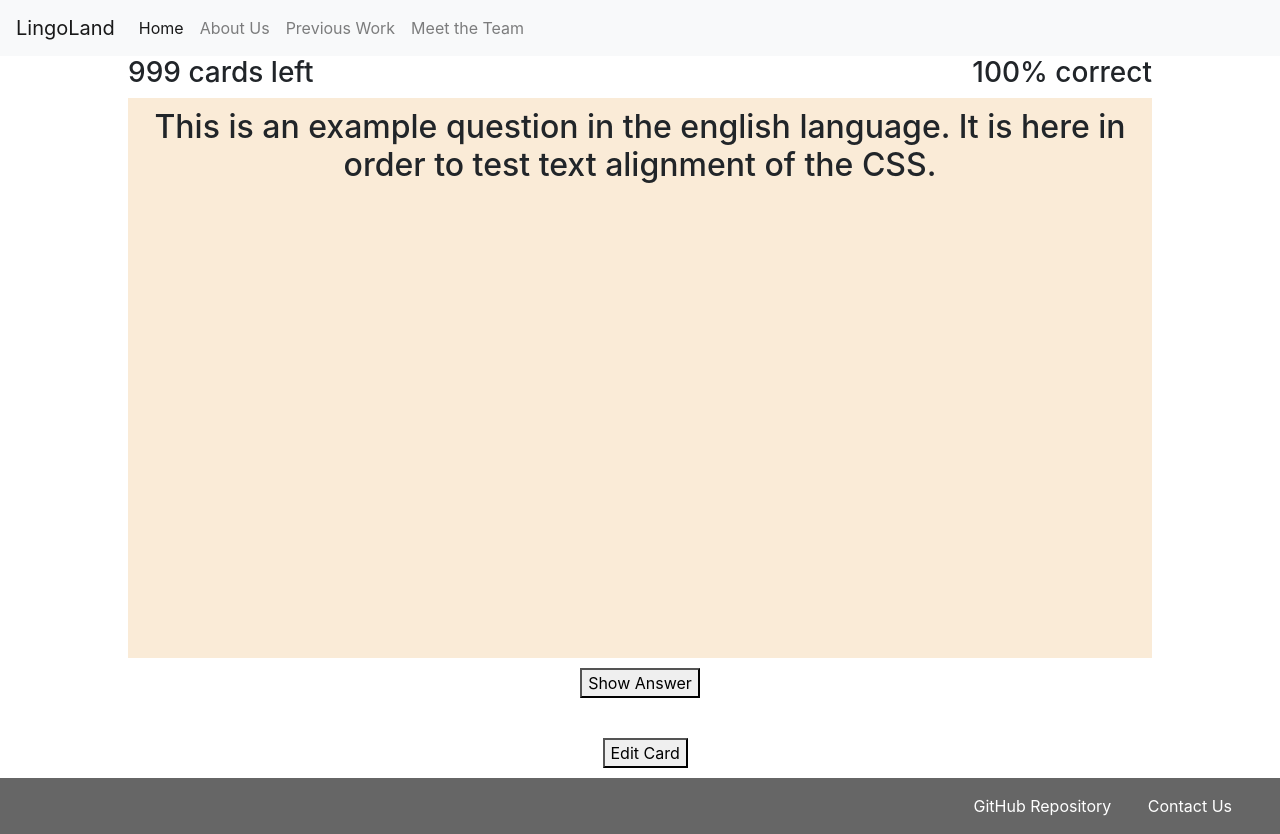
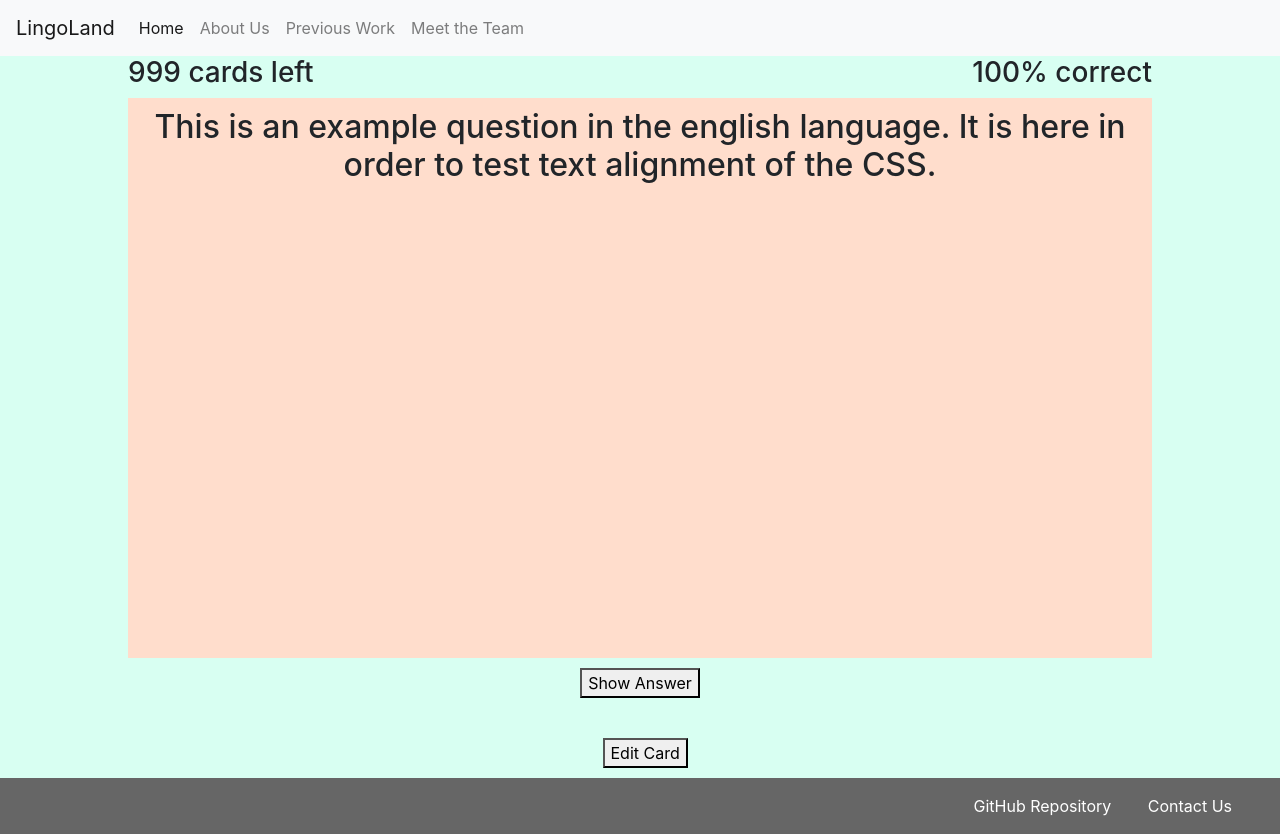
Before and after one commit to lysms/LingoLand, a PHP site: page /flashcards.php in a window 1280 px wide. Run offline with PHP 8.4, Linux system fonts and the light colour scheme; some libraries are stand-ins or nearby versions.

Commit message:
Color Palette

```diff
--- a/flashcards/flashcards.css
+++ b/flashcards/flashcards.css
@@ -1,3 +1,9 @@
+
+body{
+	background-color: rgba(127, 255, 213,0.3);
+}
+
+
 #info {
 	margin: auto;
 	width: 80%;
@@ -11,11 +17,9 @@
 	float: right;
 }
 
-
-
 main {
 	margin: auto;
-	background-color: antiquewhite;
+	background-color: #ffddcc;
 	width: 80%;
 	min-height: auto;
 	height: 70vh;
--- a/flashcards/flashcards.php
+++ b/flashcards/flashcards.php
@@ -4,11 +4,12 @@
 ?>
 
 <title>LingoLand &#8212; Review</title>
-<link rel="stylesheet" href="flashcards.css">
+
 
 <?php include('../includes/head.inc.php'); ?>
 
 <?php include('../includes/home_navbar.php'); ?>
+<link rel="stylesheet" href="flashcards.css">
 <div>
 <!-- Place html here -->
 
```
